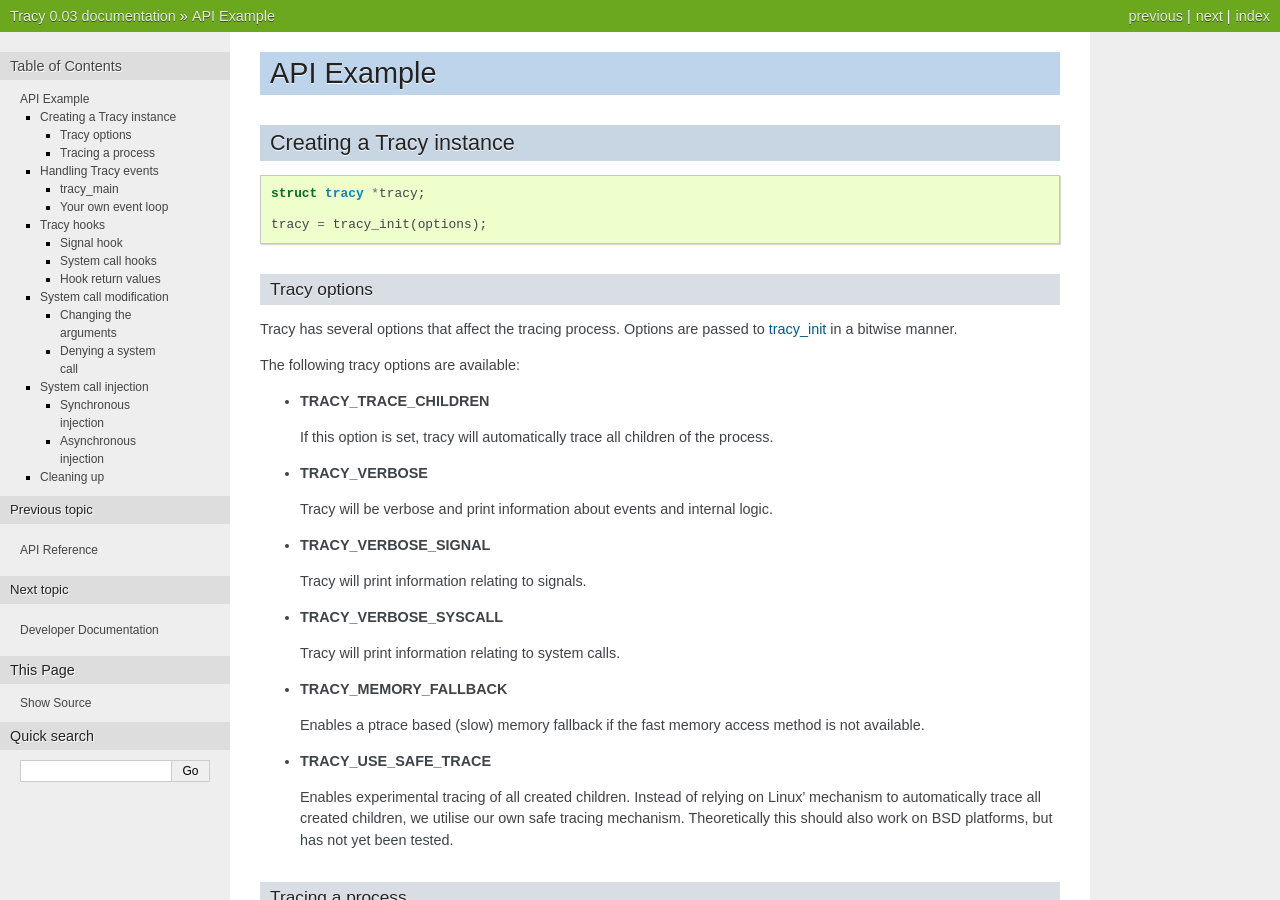
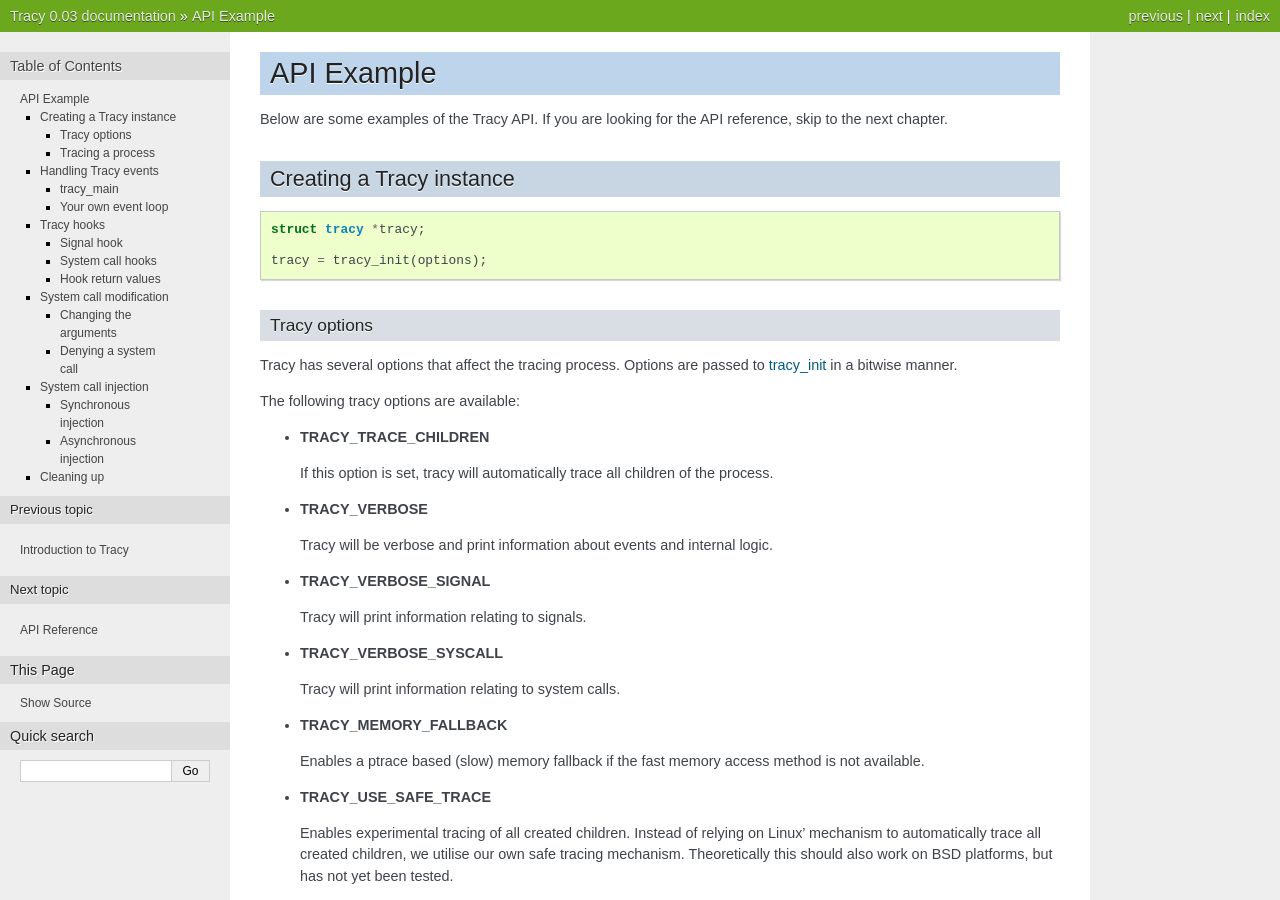
Before and after one commit to MerlijnWajer/tracy, a Sphinx documentation site: the page built from doc/examples.rst, in a window 1280 px wide and 900 px high. Built offline with Sphinx 7.4.7, drawn with Linux system fonts in a browser that asks for light colours; some of the changed text lies outside the part shown.

Commit message:
Update documentation examples.

```diff
--- a/doc/examples.rst
+++ b/doc/examples.rst
@@ -1,5 +1,8 @@
 API Example
 ===========
+
+Below are some examples of the Tracy API. If you are looking for the API
+reference, skip to the next chapter.
 
 Creating a Tracy instance
 -------------------------
@@ -220,7 +223,7 @@ System call hooks
     }
 
     struct tracy * t = tracy_init(...);
-    tracy_set_hook(t, "write", hook_write);
+    tracy_set_hook(t, "write", TRACY_NATIVE_ABI, hook_write);
 
 Hook return values
 ~~~~~~~~~~~~~~~~~~
--- a/doc/index.rst
+++ b/doc/index.rst
@@ -10,8 +10,8 @@ Welcome to Tracy's documentation!
    :maxdepth: 2
 
    intro.rst
+   examples.rst
    reference.rst
-   examples.rst
    devdoc.rst
 
 Indices and tables
```
Also changed, not shown: other parts of doc/examples.rst (+4 -3 lines).
